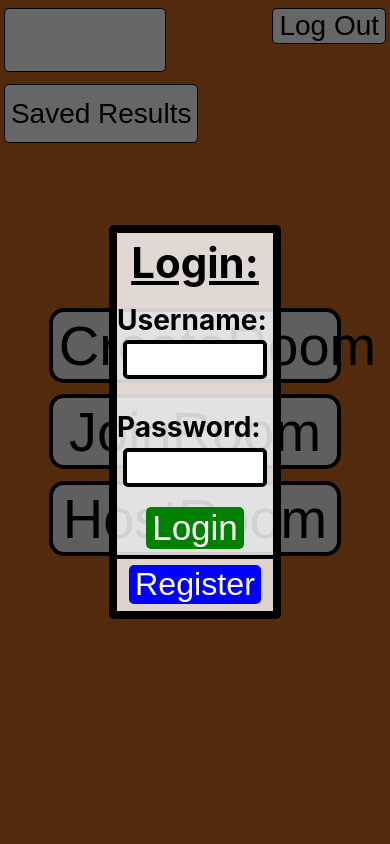
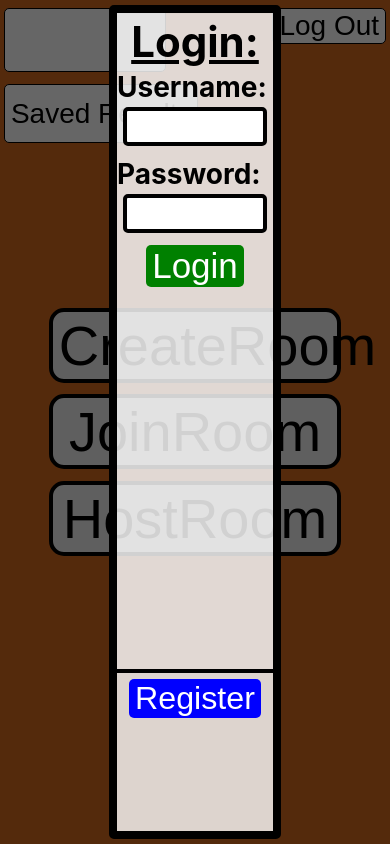
Before and after one commit to Ben-Worrall/ratingclientsv2, a React (Create React App) app: page / in a window 390 px wide. Built offline with nearby package versions, Linux system fonts and the light colour scheme.

Commit message:
changed  styling to fit log in on mobile devices

```diff
--- a/src/App.css
+++ b/src/App.css
@@ -59,7 +59,7 @@ body{
 #LoginRegisterPOPUP{
   position: absolute;
   width: 40%;
-  height: max-content;
+  height: 97vh;
   background-color: rgba(255, 255, 255, 0.8);
   z-index: 10010;
   overflow-y: auto;
@@ -83,7 +83,7 @@ body{
 
 #LoginHolderBNT{
   width: 100%;
-  height: 90%;
+  height: 80%;
   display: table;
   margin-top: 1%;
   background-color: rgb(255, 255, 255, 0.1);
@@ -92,7 +92,7 @@ body{
 }
 #RegisterHolderBNT{
   width: 100%;
-  height: 90%;
+  height: 80%;
   display: table;
   margin-top: 1%;
   background-color: rgb(255, 255, 255, 0.1);
@@ -112,7 +112,7 @@ body{
 
   font-size: 90%;
   margin-top: 1%;
-  margin-bottom: 10%;
+  margin-bottom: 5%;
   width: 85%;
   border-radius:  5px 5px 5px 5px;
   border: 0.5vh solid black;
@@ -120,7 +120,7 @@ body{
 .TextClassLogReg{
   width: 55%;
   font-weight: bold;
-  margin-top: 10%;
+  margin-top: 2%;
   margin-bottom: 1%;
 
 }
```
